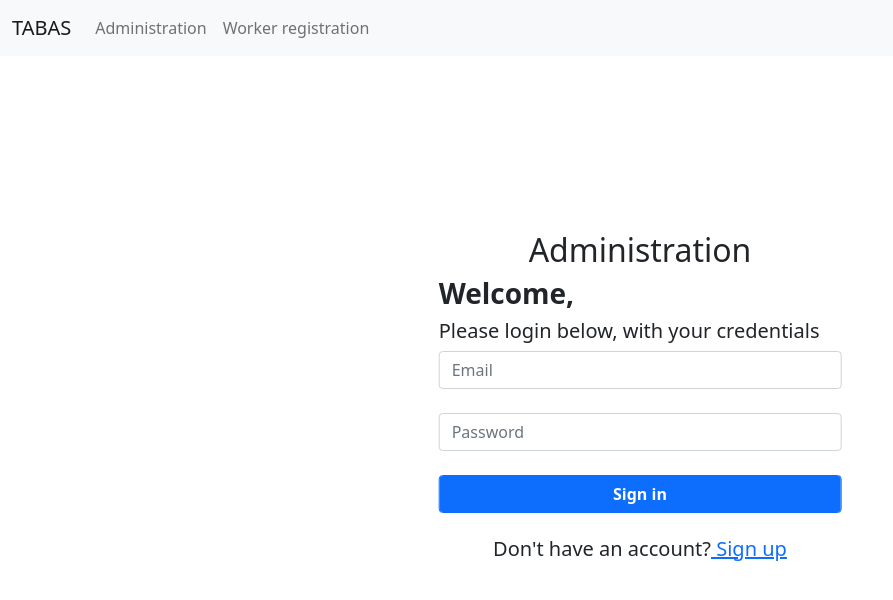
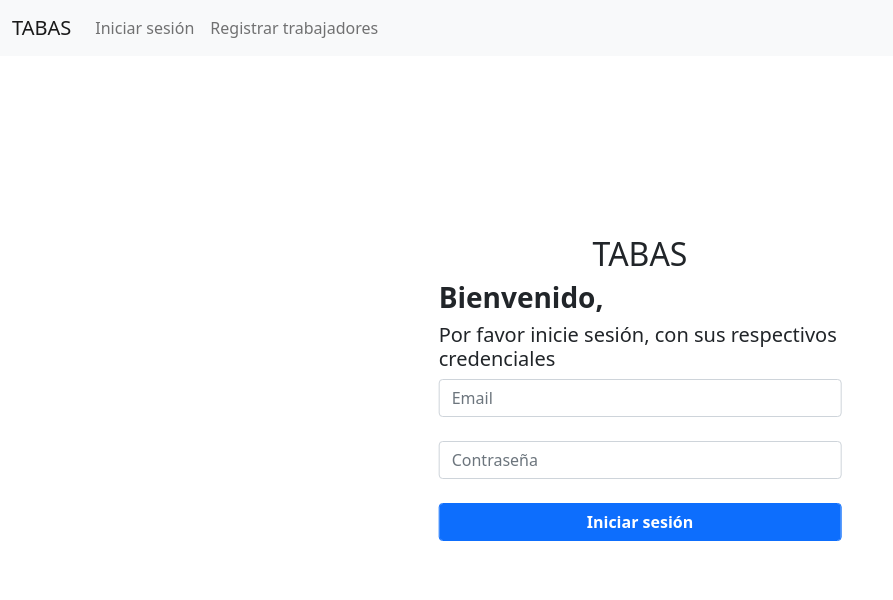
Before and after one commit to sebas0163/Tarea_corta__bases_TABAS, an Angular app in the folder Aplicación web/TABAS/: page /login in a window 1280 px wide. Shown: the top 600 px of the page, without its empty margins (0-893 px from the left). Built offline with nearby package versions, Linux system fonts and the light colour scheme.

Commit message:
[Update] Login

```diff
--- a/Aplicación web/TABAS/src/app/app.component.html
+++ b/Aplicación web/TABAS/src/app/app.component.html
@@ -7,10 +7,10 @@
     </button>
     <div class="collapse navbar-collapse" id="navbarNavAltMarkup">
       <div class="navbar-nav">
-        <a class="nav-link" routerLink="/login">Administration</a>
+        <a class="nav-link" routerLink="/login">Iniciar sesión</a>
       </div>
       <div class="navbar-nav">
-        <a class="nav-link" routerLink="/worker-registration">Worker registration</a>
+        <a class="nav-link" routerLink="/worker-registration">Registrar trabajadores</a>
       </div>
     </div>
   </div>
--- /dev/null
+++ b/Aplicación web/TABAS/src/app/classes/user.ts
@@ -0,0 +1,9 @@
+export class User {
+    email: string;
+    password: string;
+
+    constructor(email: string, password: string) {
+        this.email = email;
+        this.password = password;
+    }
+}
--- a/Aplicación web/TABAS/src/app/login/login.component.html
+++ b/Aplicación web/TABAS/src/app/login/login.component.html
@@ -2,15 +2,15 @@
     <div class="row">
         <div class="login-container col-lg-4 col-md-6 col-sm-8 col-xs-12">
             <div class="login-title text-center">
-                <h2><span>Administration</span></h2>
+                <h2><span>TABAS</span></h2>
             </div>
             <div class="login-content">
                 <div class="login-header ">
-                    <h3><strong>Welcome,</strong></h3>
-                    <h5>Please login below, with your credentials</h5>
+                    <h3><strong>Bienvenido,</strong></h3>
+                    <h5>Por favor inicie sesión, con sus respectivos credenciales</h5>
                 </div>
                 <div class="login-body">
-                    <form [formGroup]="loginForm" (ngSubmit)="onLogin(loginForm.value)" class="login-form">
+                    <form [formGroup]="loginForm" (ngSubmit)="login" class="login-form">
                         <div class="form-group ">
                             <div class="pos-r">
                                 <input id="form-username" type="text" name="form-username" placeholder="Email"
@@ -23,7 +23,7 @@
                         </div>
                         <div class="form-group">
                             <div class="pos-r">
-                                <input id="form-password" type="password" name="form-password" placeholder="Password"
+                                <input id="form-password" type="password" name="form-password" placeholder="Contraseña"
                                     formControlName="password" class="form-password form-control">
                                 <i class="fa fa-lock"></i>
                             </div>
@@ -36,7 +36,8 @@
                         </div>-->
 
                         <div class="form-group">
-                            <button type="submit" class="btn btn-primary form-control"><strong>Sign in</strong></button>
+                            <button type="submit" class="btn btn-primary form-control" (click)="login()"><strong>Iniciar
+                                    sesión</strong></button>
                         </div>
 
                     </form>
@@ -45,9 +46,6 @@
             <div class="br">
                 <br>
             </div>
-            <div class="login-footer text-center template">
-                <h5>Don't have an account?<a routerLink="/sign-up" class="bold"> Sign up </a> </h5>
-            </div>
         </div> <!-- end  login-container -->
 
     </div>
--- a/Aplicación web/TABAS/src/app/login/login.component.ts
+++ b/Aplicación web/TABAS/src/app/login/login.component.ts
@@ -2,6 +2,8 @@ import { Component, OnInit } from '@angular/core';
 import { FormGroup, FormControl, Validators } from '@angular/forms';
 import { ApiService } from '../services/api.service';
 import { LoginI } from '../models/login.interface';
+import { User } from '../classes/user';
+import { Router } from '@angular/router';
 
 @Component({
   selector: 'app-login',
@@ -16,16 +18,35 @@ export class LoginComponent implements OnInit {
     access: new FormControl('Admin', Validators.required)
   })
 
-  constructor(private api: ApiService) { }
+  masterUser = new User(
+    "master@tabas.com",
+    "master123"
+  );
+
+  constructor(private api: ApiService, private router: Router) { }
 
   ngOnInit(): void {
   }
 
   onLogin(form: LoginI) {
-    this.api.loginByEmail(form).subscribe(data => {
-      console.log(data)
-    })
+    // this.api.loginByEmail(form).subscribe(data => {
+    //   console.log(data)
+    // })
+
 
   }
 
+  login() {
+    let femail = this.loginForm.get('email')?.value;
+    let fpassword = this.loginForm.get('password')?.value;
+    console.log(femail);
+    console.log(fpassword);
+    if (femail == this.masterUser.email &&
+      this.masterUser.password == fpassword) {
+      this.router.navigate(['baggage']);
+    } else {
+      console.log("Datos incorrectos")
+    }
+  }
+
 }
```
Also changed, not shown: 1 other file (tests, documents, lock files or other folders).
